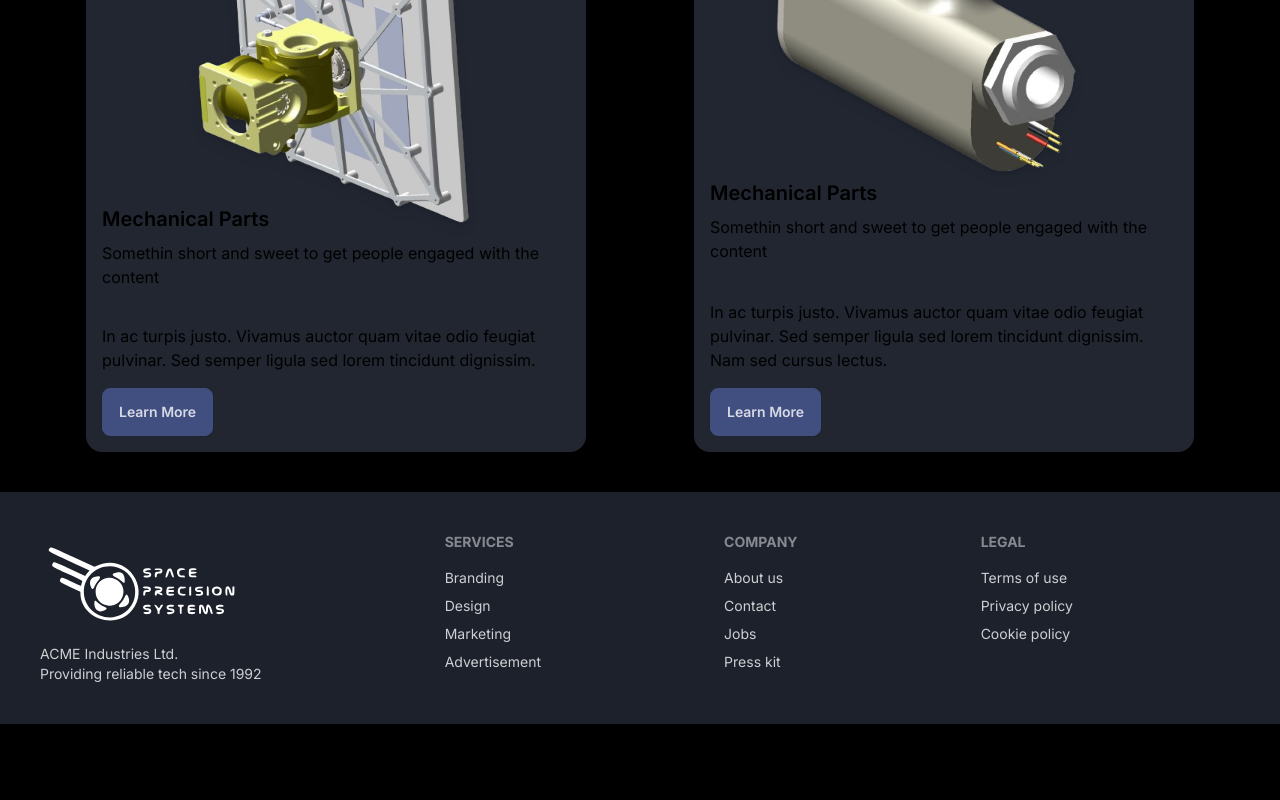
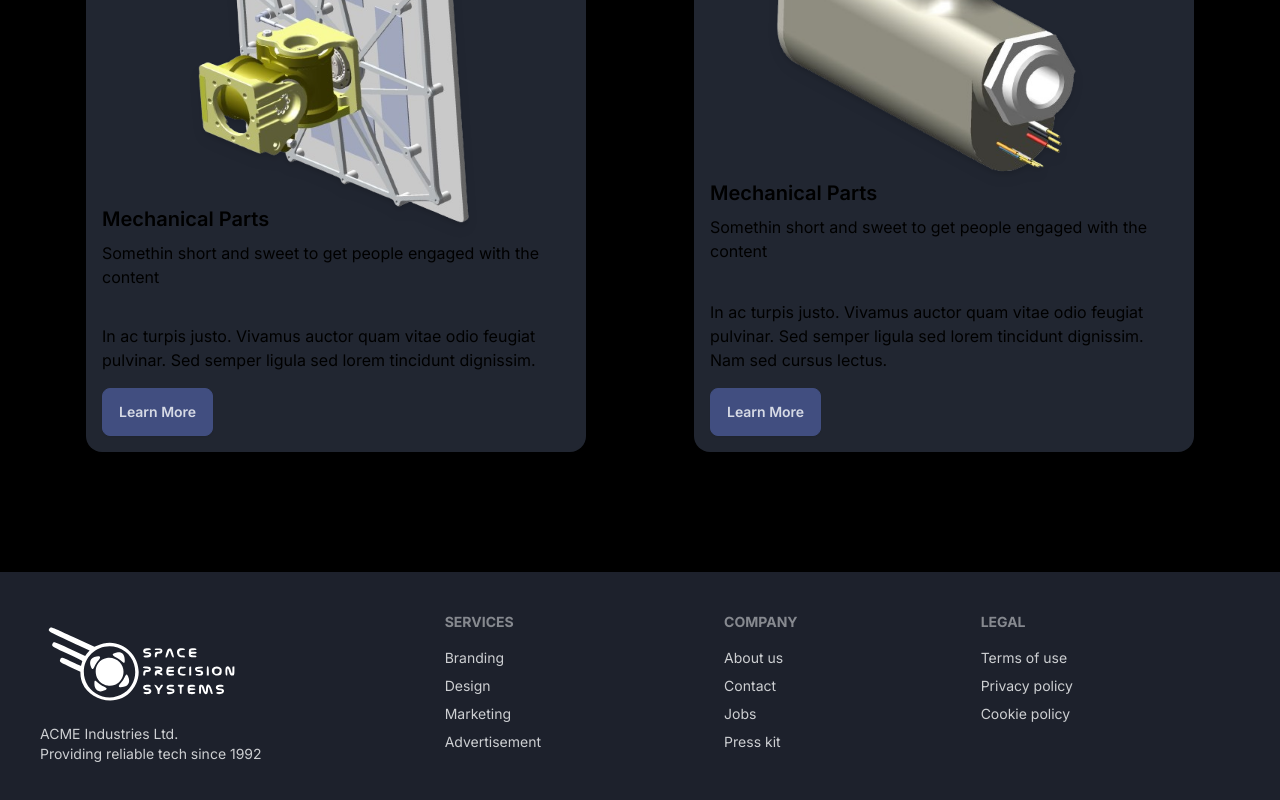
Before and after one commit to EladKarni/space-precision-systems, a Next.js app: page / in a window 1280 px wide. Shown: the part 841-1641 px from the top of the page. Before the commit the page ends 1565 px from the top, so only its background shows below. Built offline with nearby package versions, Linux system fonts and the light colour scheme.

Commit message:
Footer Margin... Why am I still doing this, go to sleep!!!

```diff
--- a/src/components/Footer/Footer.tsx
+++ b/src/components/Footer/Footer.tsx
@@ -4,7 +4,7 @@ import Link from "next/link";
 
 const Footer = () => {
   return (
-    <footer className="footer p-10 mt-10 bg-base-200 text-base-content">
+    <footer className="footer p-10 mt-[7.5rem] bg-base-200 text-base-content">
       <aside>
         <Link href="/" className="-my-12">
           <Image src={Logo} alt="Logo" width={200} height={128} color="white" />
```
